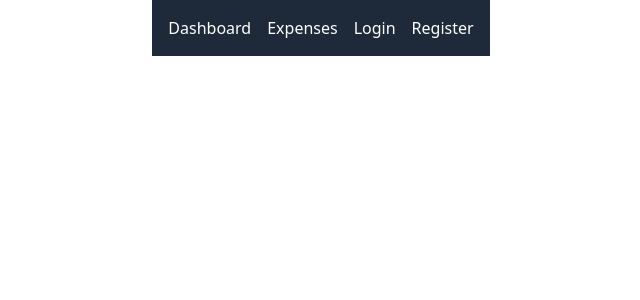
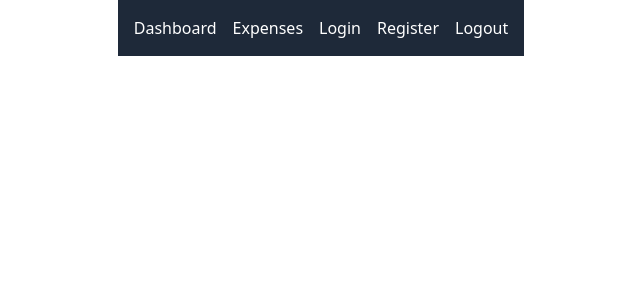
Before and after one commit to Sreesanth-01/smart_expense_tracker-frontend, a React (Vite) app: page / in a window 1280 px wide. Shown: the top 300 px of the page, without its empty margins (319-959 px from the left). Built offline with nearby package versions, Linux system fonts and the light colour scheme.

Commit message:
feat: implement logout

```diff
--- a/src/components/layout/Navbar.jsx
+++ b/src/components/layout/Navbar.jsx
@@ -3,7 +3,7 @@ import {Link} from 'react-router-dom'
 import AuthContext from '../../context/AuthContext'
 
 const Navbar = () => {
-  // const {logout} = useContext(AuthContext);
+  const {logout} = useContext(AuthContext);
   return (
     <nav className='flex gap-4 p-4 bg-gray-800 text-white'>
       <Link to="/dashboard">Dashboard</Link>
@@ -11,7 +11,7 @@ const Navbar = () => {
       <Link to="/login">Login</Link>
       <Link to="/register">Register</Link>
 
-      {/* <button onClick={logout}>Logout</button> */}
+      <button onClick={logout}>Logout</button>
     </nav>
   )
 }
```
